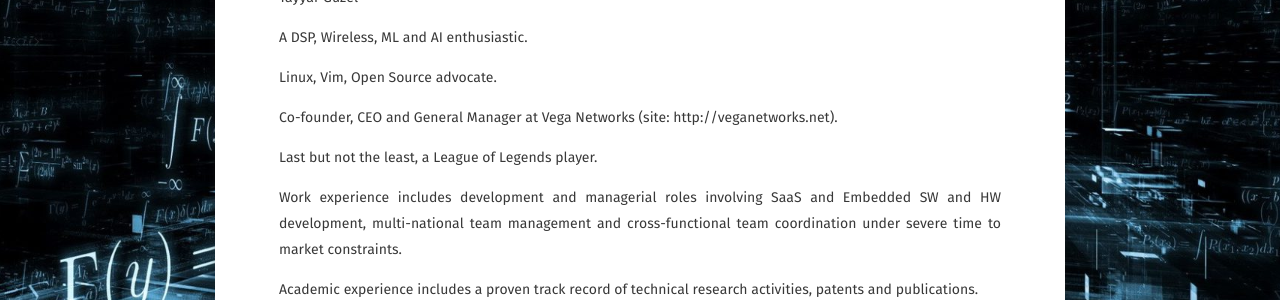
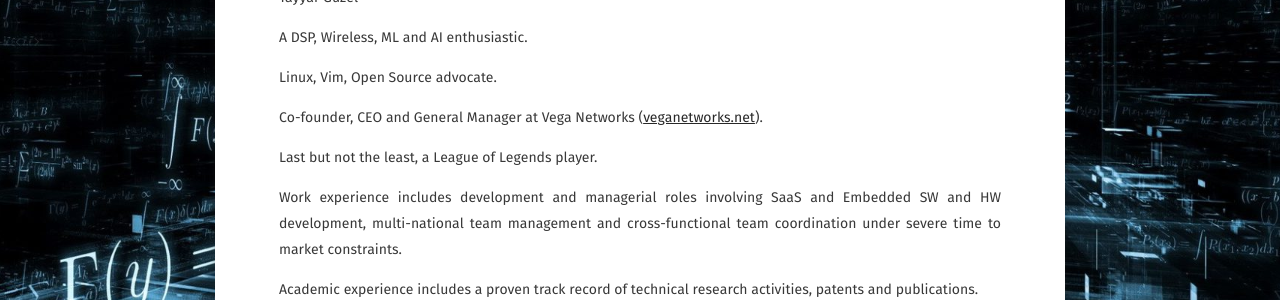
Before and after one commit to tayyarg/tayyarg.github.io, a Jekyll site: the page built from _posts/2018-01-01-about.md, in a window 1280 px wide and 900 px high. Shown: the part 425-725 px from the top of the window. Built offline with Jekyll 4.4.1, drawn with Linux system fonts in a browser that asks for light colours; some web fonts are replaced; comment, search, counter and statistics services are not loaded.

Commit message:
Update 2018-01-01-about.md

```diff
--- a/_posts/2018-01-01-about.md
+++ b/_posts/2018-01-01-about.md
@@ -11,7 +11,7 @@ A DSP, Wireless, ML and AI enthusiastic.
 
 Linux, Vim, Open Source advocate.
 
-Co-founder, CEO and General Manager at Vega Networks (site: http://veganetworks.net).
+Co-founder, CEO and General Manager at Vega Networks (<a href="http://veganetworks.net">veganetworks.net</a>).
 
 Last but not the least, a League of Legends player.
 
```
